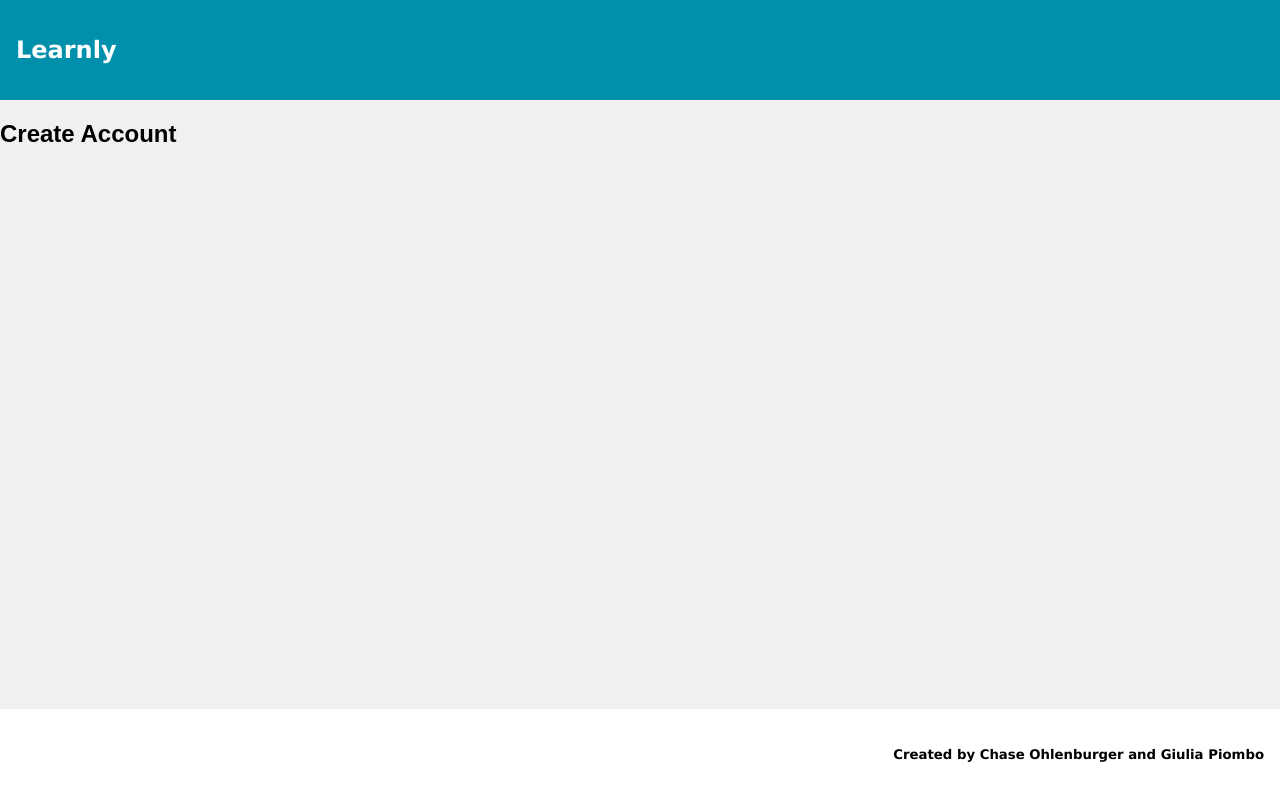
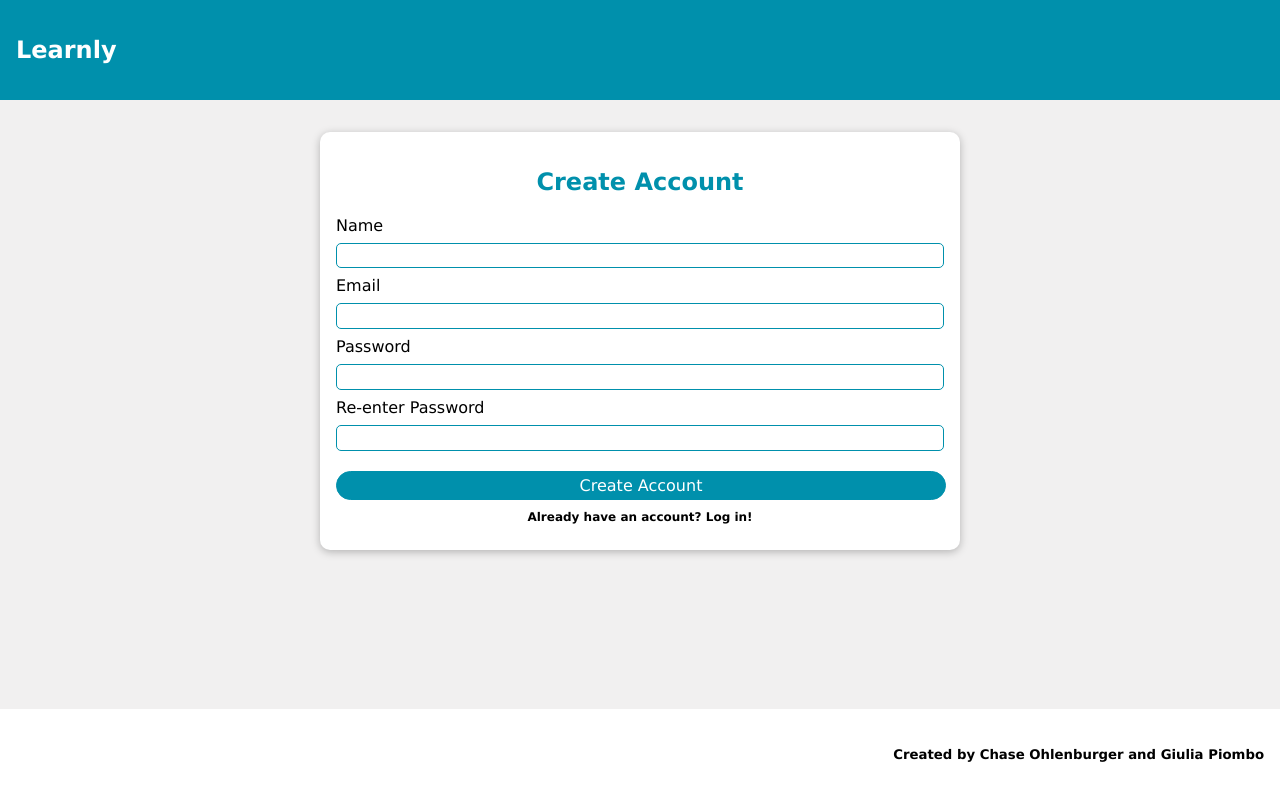
Before and after one commit to giupiombo/Learnly, a React (Create React App) app: page /createAccount in a window 1280 px wide. Built offline with nearby package versions, Linux system fonts and the light colour scheme.

Commit message:
Create account page created

```diff
--- a/src/components/CreateAccountPage/CreateAccount.js
+++ b/src/components/CreateAccountPage/CreateAccount.js
@@ -1,5 +1,101 @@
-const CreateAccount = () => {
-  return <h2>Create Account</h2>;
+import Card from '../UI/Card';
+import Button from '../UI/Button';
+import classes from './CreateAccount.module.css';
+import { useState } from 'react';
+import { useNavigate } from 'react-router-dom';
+
+const CreateAccount = (props) => {
+  const [enteredName, setEnteredName] = useState('');
+  const [enteredEmail, setEnteredEmail] = useState('');
+  const [enteredPassword, setEnteredPassword] = useState('');
+  const [enteredReEnterPassword, setEnteredReEnterPassword] = useState('');
+
+  let navigate = useNavigate();
+
+  const createAccountHandler = (event) => {
+    event.preventDefault();
+
+    if (
+      enteredName.trim().length === 0 ||
+      enteredEmail.trim().length === 0 ||
+      enteredPassword.trim().length === 0 ||
+      enteredReEnterPassword.trim().length === 0
+    ) {
+      return;
+    }
+
+    props.onCreateAccount(
+      enteredName,
+      enteredEmail,
+      enteredPassword,
+      enteredReEnterPassword
+    );
+
+    setEnteredName('');
+    setEnteredEmail('');
+    setEnteredPassword('');
+    setEnteredReEnterPassword('');
+  };
+
+  const nameChangeHandler = (event) => {
+    setEnteredName(event.target.value);
+  };
+
+  const emailChangeHandler = (event) => {
+    setEnteredEmail(event.target.value);
+  };
+
+  const passwordChangeHandler = (event) => {
+    setEnteredPassword(event.target.value);
+  };
+
+  const reEnterPasswordChangeHandler = (event) => {
+    setEnteredReEnterPassword(event.target.value);
+  };
+
+  const backHandler = () => {
+    navigate('/');
+  };
+
+  return (
+    <Card className={classes.input}>
+      <h2>Create Account</h2>
+      <form onSubmit={createAccountHandler}>
+        <label htmlFor="name">Name</label>
+        <input
+          id="name"
+          type="text"
+          value={enteredName}
+          onChange={nameChangeHandler}
+        />
+        <label htmlFor="name">Email</label>
+        <input
+          id="email"
+          type="text"
+          value={enteredEmail}
+          onChange={emailChangeHandler}
+        />
+        <label htmlFor="password">Password</label>
+        <input
+          id="password"
+          type="password"
+          value={enteredPassword}
+          onChange={passwordChangeHandler}
+        />
+        <label htmlFor="re-enter-password">Re-enter Password</label>
+        <input
+          id="re-enter-password"
+          type="password"
+          value={enteredReEnterPassword}
+          onChange={reEnterPasswordChangeHandler}
+        />
+        <Button type="submit">Create Account</Button>
+        <button className={classes.text} onClick={backHandler}>
+          Already have an account? Log in!
+        </button>
+      </form>
+    </Card>
+  );
 };
 
 export default CreateAccount;
--- /dev/null
+++ b/src/components/CreateAccountPage/CreateAccount.module.css
@@ -0,0 +1,55 @@
+.input {
+  margin: 2rem auto;
+  padding: 1rem;
+  width: 90%;
+  max-width: 40rem;
+}
+
+.input label {
+  display: block;
+  margin-bottom: 0.5rem;
+  font-family: Verdana, Geneva, Tahoma, sans-serif;
+}
+
+.input input {
+  font: inherit;
+  display: block;
+  width: 100%;
+  border: 1px solid #0090ac;
+  border-radius: 5px;
+  padding: 0.15rem;
+  margin-bottom: 0.5rem;
+  font-family: Verdana, Geneva, Tahoma, sans-serif;
+}
+
+.input input:focus {
+  outline: none;
+  border-color: black;
+}
+
+.input h2 {
+  color: #0090ac;
+  text-align: center;
+  font-family: Verdana, Geneva, Tahoma, sans-serif;
+}
+
+.input Button {
+  margin-top: 20px;
+}
+
+.input button.text {
+  border: none;
+  background-color: inherit;
+  padding: 10px 10px;
+  font-size: 12px;
+  font-weight: bold;
+  cursor: pointer;
+  display: inline-block;
+  margin: 0 auto;
+  display: block;
+  font-family: Verdana, Geneva, Tahoma, sans-serif;
+}
+
+.input button.text:hover {
+  color: #0090ac;
+}
--- a/src/components/CreateAccountPage/CreateAccountDisplay.js
+++ b/src/components/CreateAccountPage/CreateAccountDisplay.js
@@ -1,12 +1,31 @@
+import { useState } from 'react';
 import Footer from '../UI/Footer';
 import Header from '../UI/Header';
 import CreateAccount from './CreateAccount';
 
 const CreateAccountDisplay = () => {
+  const [usersList, setUsersList] = useState([]);
+  //userList will be used to validate the user later
+
+  const createAccountHandler = (name, email, password, reEnterPassword) => {
+    setUsersList((prevUsersList) => {
+      return [
+        ...prevUsersList,
+        {
+          name: name,
+          email: email,
+          password: password,
+          reEnterPassword: reEnterPassword,
+          id: Math.random().toString(),
+        },
+      ];
+    });
+  };
+
   return (
     <div>
       <Header />
-      <CreateAccount />
+      <CreateAccount onCreateAccount={createAccountHandler} />
       <Footer />
     </div>
   );
--- a/src/components/LoginPage/Login.js
+++ b/src/components/LoginPage/Login.js
@@ -5,7 +5,7 @@ import { useState } from 'react';
 import { useNavigate } from 'react-router-dom';
 
 const Login = (props) => {
-  const [enteredUsername, setEnteredUsername] = useState('');
+  const [enteredEmail, setEnteredEmail] = useState('');
   const [enteredPassword, setEnteredPassword] = useState('');
 
   let navigate = useNavigate();
@@ -14,20 +14,20 @@ const Login = (props) => {
     event.preventDefault();
 
     if (
-      enteredUsername.trim().length === 0 ||
+      enteredEmail.trim().length === 0 ||
       enteredPassword.trim().length === 0
     ) {
       return;
     }
 
-    props.onLogin(enteredUsername, enteredPassword);
+    props.onLogin(enteredEmail, enteredPassword);
 
-    setEnteredUsername('');
+    setEnteredEmail('');
     setEnteredPassword('');
   };
 
-  const usernameChangeHandler = (event) => {
-    setEnteredUsername(event.target.value);
+  const emailChangeHandler = (event) => {
+    setEnteredEmail(event.target.value);
   };
 
   const passwordChangeHandler = (event) => {
@@ -46,12 +46,12 @@ const Login = (props) => {
     <Card className={classes.input}>
       <h2>Login</h2>
       <form onSubmit={loginHandler}>
-        <label htmlFor="username">Username</label>
+        <label htmlFor="email">Email</label>
         <input
-          id="username"
+          id="email"
           type="text"
-          value={enteredUsername}
-          onChange={usernameChangeHandler}
+          value={enteredEmail}
+          onChange={emailChangeHandler}
         />
         <label htmlFor="password">Password</label>
         <input
--- a/src/components/LoginPage/LoginDisplay.js
+++ b/src/components/LoginPage/LoginDisplay.js
@@ -7,12 +7,12 @@ const LoginDisplay = () => {
   const [usersList, setUsersList] = useState([]);
   //userList will be used to validate the user later
 
-  const loginHandler = (username, password) => {
+  const loginHandler = (email, password) => {
     setUsersList((prevUsersList) => {
       return [
         ...prevUsersList,
         {
-          username: username,
+          email: email,
           password: password,
           id: Math.random().toString(),
         },
--- a/src/components/UI/Button.module.css
+++ b/src/components/UI/Button.module.css
@@ -6,7 +6,7 @@
   padding: 0.25rem 1rem;
   cursor: pointer;
   border-radius: 20px;
-  width: 600px;
+  width: 610px;
   margin: 0 auto;
   display: block;
   font-family: Verdana, Geneva, Tahoma, sans-serif;
```
